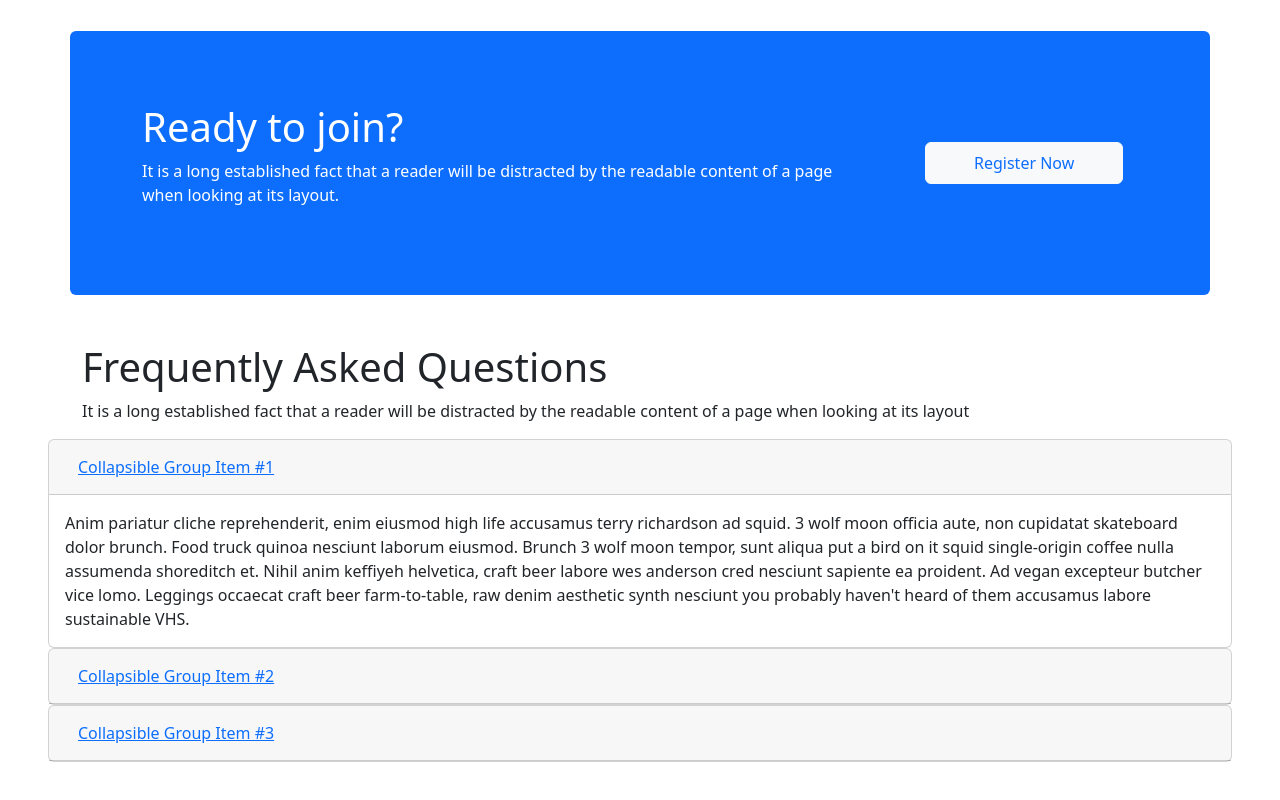
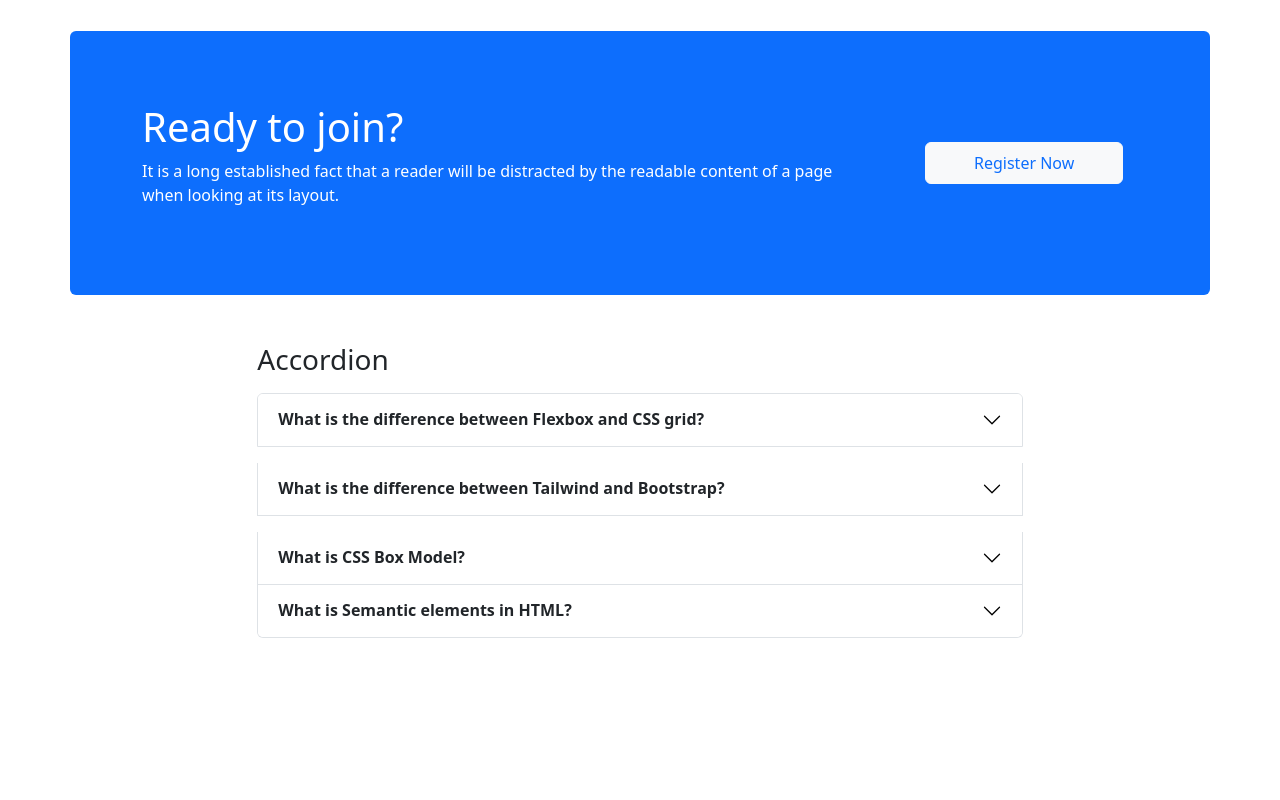
Before and after one commit to saad7mahmud/assignment3, a plain HTML site: page index.html in a window 1280 px wide. Shown: the part 1811-2611 px from the top of the page. After the commit the page ends 2497 px from the top, so only its background shows below. Drawn offline with nearby package versions, Linux system fonts and the light colour scheme.

Commit message:
FAQs added

```diff
--- a/index.html
+++ b/index.html
@@ -210,80 +210,73 @@
 
     <!-- FAQs Starts -->
     <section class="m-5">
-        <div class="container">
-            <h1>Frequently Asked Questions</h1>
-            <p>It is a long established fact that a reader will be distracted by the readable
-                content of a page when looking at its layout</p>
 
-        </div>
-        <div>
-            <div id="accordion">
-                <div class="card">
-                    <div class="card-header" id="headingOne">
-                        <h5 class="mb-0">
-                            <button class="btn btn-link" data-toggle="collapse" data-target="#collapseOne"
-                                aria-expanded="true" aria-controls="collapseOne">
-                                Collapsible Group Item #1
-                            </button>
-                        </h5>
+        <div class="container col-sm-8">
+            <h3 class="mt-3 mb-3">Accordion</h3>
+            <div class="accordion" id="accordionSection">
+                <div class="accordion-item mb-3">
+                    <h2 class="accordion-header">
+                        <button type="button" class="accordion-button collapsed fw-semibold" data-bs-toggle="collapse"
+                            data-bs-target="#collapseOne">What is the difference between Flexbox and CSS grid?</button>
+                    </h2>
+                    <div class="accordion-collapse collapse" id="collapseOne" data-bs-parent="#accordionSection">
+                        <div class="accordion-body">
+                            CSS Grid and Flexbox are layout models that share similarities and can be used together. The
+                            key difference is that CSS Grid can be used to create two-dimensional layouts, while Flexbox
+                            can only be used to create one-dimensional layouts.
+                        </div>
                     </div>
 
-                    <div id="collapseOne" class="collapse show" aria-labelledby="headingOne" data-parent="#accordion">
-                        <div class="card-body">
-                            Anim pariatur cliche reprehenderit, enim eiusmod high life accusamus terry richardson ad
-                            squid. 3 wolf moon officia aute, non cupidatat skateboard dolor brunch. Food truck quinoa
-                            nesciunt laborum eiusmod. Brunch 3 wolf moon tempor, sunt aliqua put a bird on it squid
-                            single-origin coffee nulla assumenda shoreditch et. Nihil anim keffiyeh helvetica, craft
-                            beer labore wes anderson cred nesciunt sapiente ea proident. Ad vegan excepteur butcher vice
-                            lomo. Leggings occaecat craft beer farm-to-table, raw denim aesthetic synth nesciunt you
-                            probably haven't heard of them accusamus labore sustainable VHS.
+                </div>
+                <div class="accordion-item  mb-3">
+                    <h2 class="accordion-header">
+                        <button type="button" class="accordion-button collapsed fw-semibold" data-bs-toggle="collapse"
+                            data-bs-target="#collapseTwo">What is the difference between Tailwind and
+                            Bootstrap?</button>
+                    </h2>
+                    <div class="accordion-collapse collapse" id="collapseTwo" data-bs-parent="#accordionSection">
+                        <div class="accordion-body">
+                            Tailwind offers pre designed widgets to build a site from scratch with fast UI development.
+                            Bootstrap comes with a set of pre-styled responsive, mobile-first components that possess a
+                            definite UI kit. Tailwind CSS uses a set of utility classes to create a neat UI with more
+                            flexibility and uniqueness.
                         </div>
                     </div>
+
                 </div>
-                <div class="card">
-                    <div class="card-header" id="headingTwo">
-                        <h5 class="mb-0">
-                            <button class="btn btn-link collapsed" data-toggle="collapse" data-target="#collapseTwo"
-                                aria-expanded="false" aria-controls="collapseTwo">
-                                Collapsible Group Item #2
-                            </button>
-                        </h5>
-                    </div>
-                    <div id="collapseTwo" class="collapse" aria-labelledby="headingTwo" data-parent="#accordion">
-                        <div class="card-body">
-                            Anim pariatur cliche reprehenderit, enim eiusmod high life accusamus terry richardson ad
-                            squid. 3 wolf moon officia aute, non cupidatat skateboard dolor brunch. Food truck quinoa
-                            nesciunt laborum eiusmod. Brunch 3 wolf moon tempor, sunt aliqua put a bird on it squid
-                            single-origin coffee nulla assumenda shoreditch et. Nihil anim keffiyeh helvetica, craft
-                            beer labore wes anderson cred nesciunt sapiente ea proident. Ad vegan excepteur butcher vice
-                            lomo. Leggings occaecat craft beer farm-to-table, raw denim aesthetic synth nesciunt you
-                            probably haven't heard of them accusamus labore sustainable VHS.
+                <div class="accordion-item">
+                    <h2 class="accordion-header">
+                        <button type="button" class="accordion-button collapsed fw-semibold" data-bs-toggle="collapse"
+                            data-bs-target="#collapseThree">What is CSS Box Model?</button>
+                    </h2>
+                    <div class="accordion-collapse collapse" id="collapseThree" data-bs-parent="#accordionSection">
+                        <div class="accordion-body">
+                            In web development, the CSS box model refers to how HTML elements are modeled in browser
+                            engines and how the dimensions of those HTML elements are derived from CSS properties. It is
+                            a fundamental concept for the composition of HTML webpages.
                         </div>
                     </div>
+
                 </div>
-                <div class="card">
-                    <div class="card-header" id="headingThree">
-                        <h5 class="mb-0">
-                            <button class="btn btn-link collapsed" data-toggle="collapse" data-target="#collapseThree"
-                                aria-expanded="false" aria-controls="collapseThree">
-                                Collapsible Group Item #3
-                            </button>
-                        </h5>
-                    </div>
-                    <div id="collapseThree" class="collapse" aria-labelledby="headingThree" data-parent="#accordion">
-                        <div class="card-body">
-                            Anim pariatur cliche reprehenderit, enim eiusmod high life accusamus terry richardson ad
-                            squid. 3 wolf moon officia aute, non cupidatat skateboard dolor brunch. Food truck quinoa
-                            nesciunt laborum eiusmod. Brunch 3 wolf moon tempor, sunt aliqua put a bird on it squid
-                            single-origin coffee nulla assumenda shoreditch et. Nihil anim keffiyeh helvetica, craft
-                            beer labore wes anderson cred nesciunt sapiente ea proident. Ad vegan excepteur butcher vice
-                            lomo. Leggings occaecat craft beer farm-to-table, raw denim aesthetic synth nesciunt you
-                            probably haven't heard of them accusamus labore sustainable VHS.
+                <div class="accordion-item mb-3">
+                    <h2 class="accordion-header">
+                        <button type="button" class="accordion-button collapsed fw-semibold" data-bs-toggle="collapse"
+                            data-bs-target="#collapseFour">What is Semantic elements in HTML?</button>
+                    </h2>
+                    <div class="accordion-collapse collapse" id="collapseFour" data-bs-parent="#accordionSection">
+                        <div class="accordion-body">
+                            CSS Grid and Flexbox are layout models that share similarities and can be used together. The
+                            key difference is that CSS Grid can be used to create two-dimensional layouts, while Flexbox
+                            can only be used to create one-dimensional layouts.
                         </div>
                     </div>
+
                 </div>
+
             </div>
         </div>
+
+
     </section>
     <!-- FAQs Ends -->
 
```
